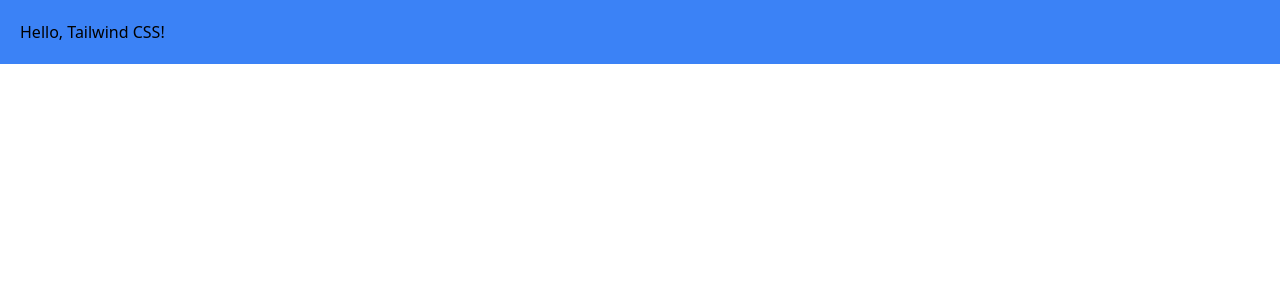
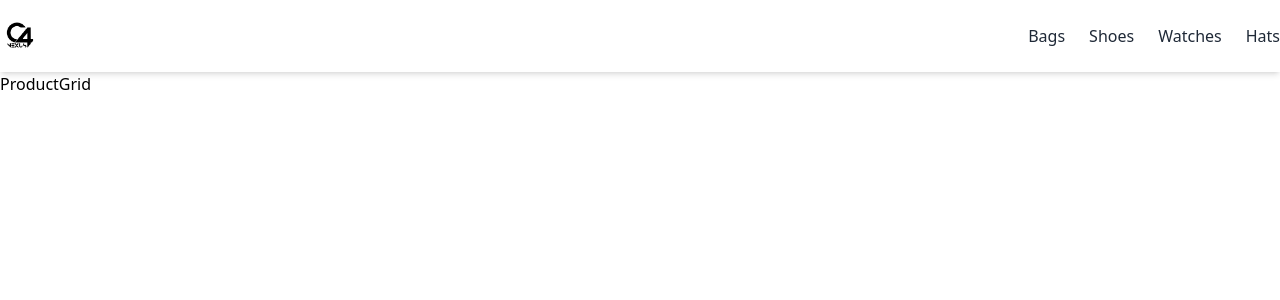
Before and after one commit to KUzunovdev/E-commerce-Page, a React (Create React App) app: page /category/1 in a window 1280 px wide. Shown: the top 300 px of the page. Built offline with nearby package versions, Linux system fonts and the light colour scheme; the HTML template or start-up script is replaced by a standard one.

Commit message:
"feat: Add Header component with navigation"

```diff
--- a/package.json
+++ b/package.json
@@ -8,6 +8,7 @@
     "@testing-library/user-event": "^13.5.0",
     "react": "^18.2.0",
     "react-dom": "^18.2.0",
+    "react-router-dom": "^6.14.2",
     "react-scripts": "5.0.1",
     "tailwindcss": "^3.3.3",
     "web-vitals": "^2.1.4"
--- a/src/App.js
+++ b/src/App.js
@@ -1,14 +1,20 @@
+import React, { useState } from 'react';
+import Header from './components/Header';
+import { BrowserRouter as Router, Route, Routes } from 'react-router-dom';
+import ProductGrid from './components/ProductGrid';
 
-
-function App() {
+const App = () => {
   return (
-    <div className="App">
-      <div className="bg-blue-500 text-black p-5">
-   Hello, Tailwind CSS!
-</div>
-
-    </div>
+    <Router>
+      <Header />
+      <Routes>
+        <Route
+          path="/category/:category"
+          element={<ProductGrid />}
+        />
+      </Routes>
+    </Router>
   );
-}
+};
 
 export default App;
--- a/src/components/Header.js
+++ b/src/components/Header.js
@@ -0,0 +1,41 @@
+import React from 'react';
+import { Link } from 'react-router-dom';
+import logo from '../assets/logo.jpg';
+
+const Header = () => {
+    return (
+      <header className="bg-white shadow-md py-4 sticky top-0 z-50">
+        <div className="container mx-auto flex justify-between items-center">
+          <Link to="/">
+            <img src={logo} alt="Company Logo" className="h-10" />
+          </Link>
+          <nav>
+            <ul className="flex space-x-6 text-gray-800">
+              <li>
+                <Link to="/category/bags" className="hover:text-blue-500">
+                  Bags
+                </Link>
+              </li>
+              <li>
+                <Link to="/category/shoes" className="hover:text-blue-500">
+                  Shoes
+                </Link>
+              </li>
+              <li>
+                <Link to="/category/watches" className="hover:text-blue-500">
+                  Watches
+                </Link>
+              </li>
+              <li>
+                <Link to="/category/hats" className="hover:text-blue-500">
+                  Hats
+                </Link>
+              </li>
+            </ul>
+          </nav>
+        </div>
+      </header>
+    );
+  };
+
+export default Header;
--- a/src/components/ProductGrid.js
+++ b/src/components/ProductGrid.js
@@ -0,0 +1,7 @@
+import React from 'react'
+
+export default function ProductGrid() {
+  return (
+    <div>ProductGrid</div>
+  )
+}
```
Also changed, not shown: src/assets/logo.jpg (added), 1 other file (tests, documents, lock files or other folders).
